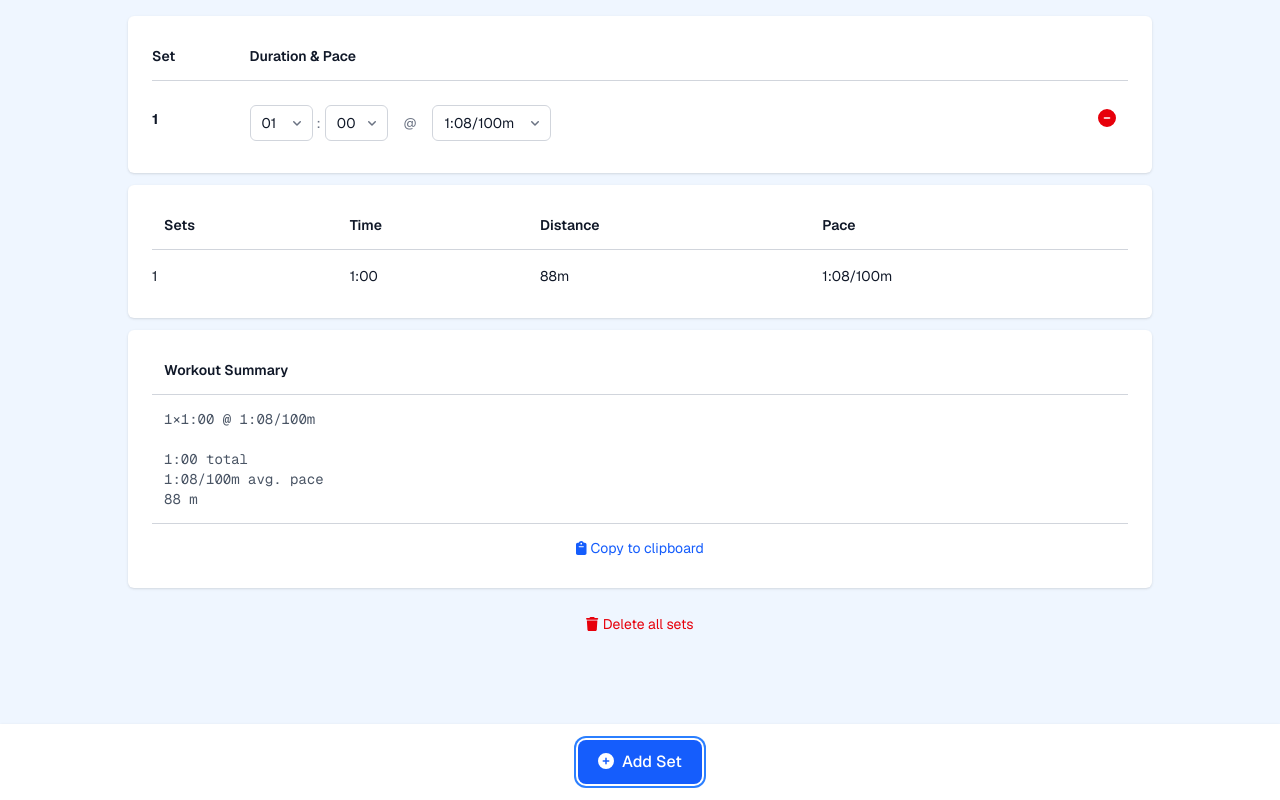
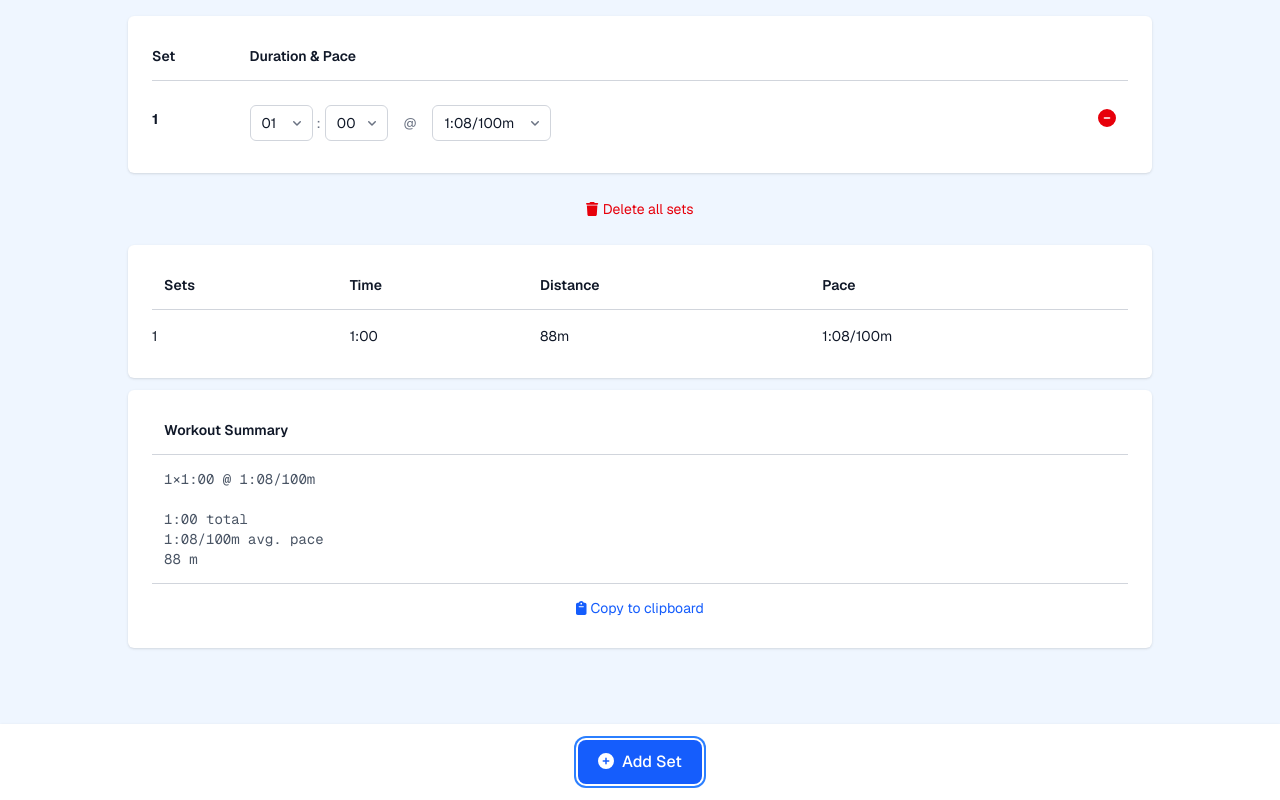
Before and after one commit to gesteves/swimsetter, a Next.js app: page / in a window 1280 px wide. Both pictures are taken after a click on the button "Add Set". Built offline with nearby package versions, Linux system fonts and the light colour scheme.

Commit message:
Move button

```diff
--- a/app/page.js
+++ b/app/page.js
@@ -135,6 +135,15 @@ export default function Home() {
                 </tbody>
               </table>
             </div>
+            <div className="text-center">
+              <button
+                className="px-3 py-3.5 text-sm transition-colors text-red-600 hover:text-red-500"
+                onClick={clearWorkout}
+              >
+                <FontAwesomeIcon icon={faTrash} className="mr-1" />
+                Delete all sets
+              </button>
+            </div>
             <div className="overflow-hidden rounded-md bg-white px-6 py-4 shadow-sm">
               <table className="min-w-full divide-y divide-gray-300">
                 <thead>
@@ -185,15 +194,6 @@ export default function Home() {
                 </button>
               </div>
             </div>
-            <div className="text-center">
-              <button
-                className="px-3 py-3.5 text-sm transition-colors text-red-600 hover:text-red-500"
-                onClick={clearWorkout}
-              >
-                <FontAwesomeIcon icon={faTrash} className="mr-1" />
-                Delete all sets
-              </button>
-            </div>
           </>
         )}
         <div ref={buttonCardRef} className="fixed bottom-0 left-0 right-0 overflow-hidden bg-white px-6 py-4 shadow-sm">
```
